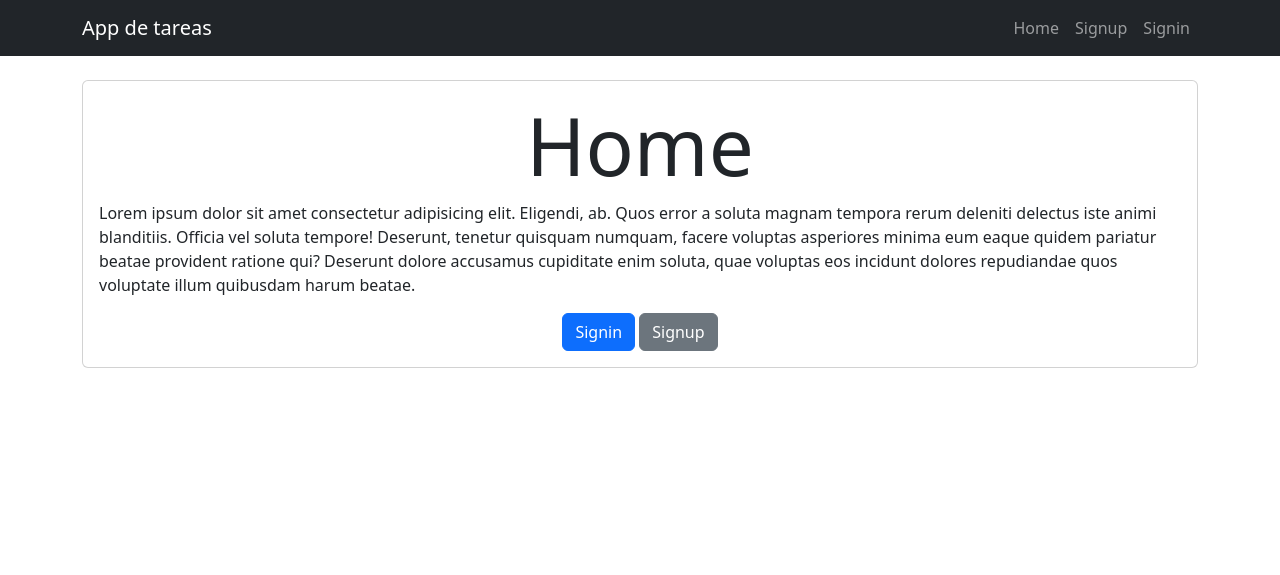
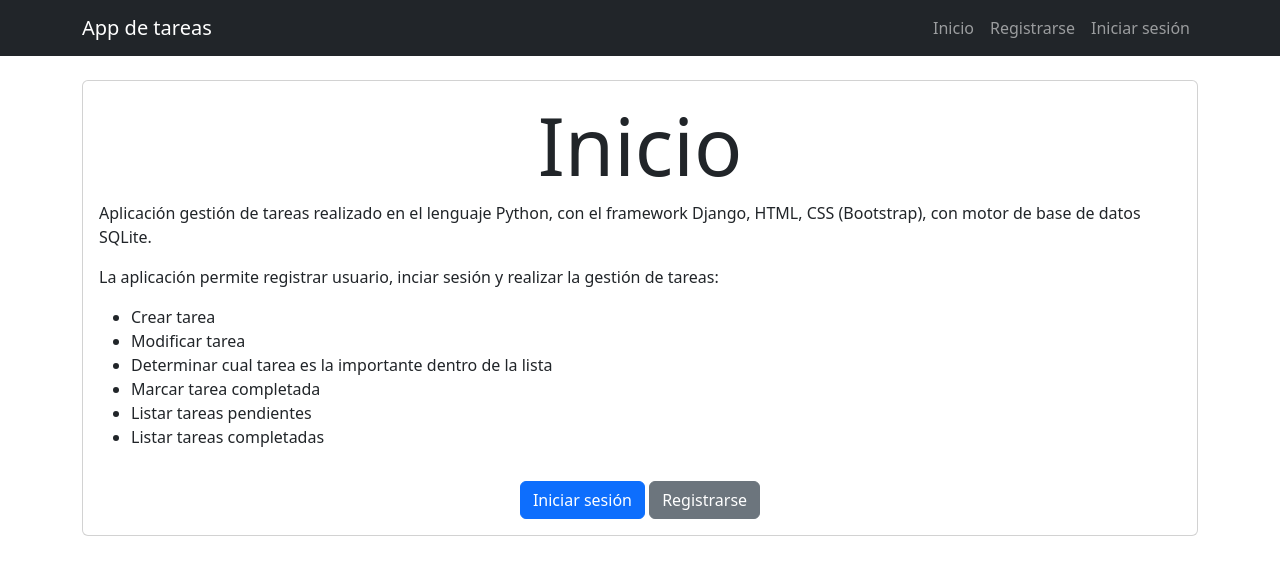
Before and after one commit to enridami/simple_crud, a Django app: page / in a window 1280 px wide. Shown: the top 575 px of the page. Run offline with Django 5.2, Linux system fonts and the light colour scheme.

Commit message:
Fix templates

```diff
--- a/tasks/templates/base.html
+++ b/tasks/templates/base.html
@@ -3,7 +3,7 @@
 <head>
     <meta charset="UTF-8">
     <meta name="viewport" content="width=device-width, initial-scale=1.0">
-    <title>Django CRUD Application</title>
+    <title>App tareas</title>
     <link rel="stylesheet" href="https://cdn.jsdelivr.net/npm/bootstrap@5.3.8/dist/css/bootstrap.min.css">
 </head>
 <body>
@@ -17,35 +17,35 @@
             <div class="collapse navbar-collapse" id="navbarNav">
                 <ul class="navbar-nav ms-auto">
                     <li class="nav-item">
-                        <a class="nav-link" href="/">Home</a>
+                        <a class="nav-link" href="/">Inicio</a>
                     </li>
 
                     {% if user.is_authenticated %}
 
                     <li class="nav-item">
-                        <a class="nav-link" href="/tasks">Tasks</a>
+                        <a class="nav-link" href="/tasks">Tareas</a>
                     </li class="nav-item">
 
                     <li class="nav-item">
-                        <a class="nav-link" href="{% url 'tasks_completed' %}">Tasks completed</a>
+                        <a class="nav-link" href="{% url 'tasks_completed' %}">Tareas completadas</a>
                     </li>
 
                     <li class="nav-item">
-                        <a class="nav-link" href="/tasks/create">Create task</a>
+                        <a class="nav-link" href="/tasks/create">Crear tarea</a>
                     </li>
 
                     {% endif %}
 
                     {% if user.is_authenticated %}
                     <li class="nav-item">
-                        <a class="nav-link" href="/logout">Logout</a>
+                        <a class="nav-link" href="/logout">Cerrar sesión</a>
                     </li>
                     {% else %}
                     <li class="nav-item">
-                        <a class="nav-link" href="/signup">Signup</a>
+                        <a class="nav-link" href="/signup">Registrarse</a>
                     </li>
                     <li class="nav-item">
-                        <a class="nav-link" href="/signin">Signin</a>
+                        <a class="nav-link" href="/signin">Iniciar sesión</a>
                     </li>
                     {% endif %}
                 </ul>
--- a/tasks/templates/home.html
+++ b/tasks/templates/home.html
@@ -5,19 +5,30 @@
 
 <main class="container" py-5>
     <section class="card card-body mt-4">
-        <h1 class="display-1 text-center">Home</h1>
+        <h1 class="display-1 text-center">Inicio</h1>
         <p>
-            Lorem ipsum dolor sit amet consectetur adipisicing elit. Eligendi, ab. Quos error a soluta magnam tempora rerum deleniti delectus iste animi blanditiis. Officia vel soluta tempore! Deserunt, tenetur quisquam numquam, facere voluptas asperiores minima eum eaque quidem pariatur beatae provident ratione qui? Deserunt dolore accusamus cupiditate enim soluta, quae voluptas eos incidunt dolores repudiandae quos voluptate illum quibusdam harum beatae.
+            Aplicación gestión de tareas realizado en el lenguaje Python, con el framework Django, HTML, CSS (Bootstrap), con motor de base de datos SQLite.
+        </p>
+        <p>
+            La aplicación permite registrar usuario, inciar sesión y realizar la gestión de tareas:
+            <ul>
+                <li>Crear tarea</li>
+                <li>Modificar tarea</li>
+                <li>Determinar cual tarea es la importante dentro de la lista</li>
+                <li>Marcar tarea completada</li>
+                <li>Listar tareas pendientes</li>
+                <li>Listar tareas completadas</li>
+            </ul>
         </p>
 
 
         <div class="text-center">
             <a class="btn btn-primary" href="/signin/">
-                Signin
+                Iniciar sesión
             </a>
 
             <a class="btn btn-secondary" href="/signup">
-                Signup
+                Registrarse
             </a>
         </div>
 
--- a/tasks/templates/tasks.html
+++ b/tasks/templates/tasks.html
@@ -4,7 +4,7 @@
 <main class="container">
     <div class="row">
         <div class="col-md-6 offset-md-3">
-            <h1 class="text-center display-3 py-5">Tasks Pending</h1>
+            <h1 class="text-center display-3 py-5">Lista de tareas</h1>
             <ul class="list-group">
                 {% for task in tasks %}
                     <a class="list-group-item" href="{% url 'task_detail' task.id %}">
```
Also changed, not shown: tasks/templates/signin.html (+6 -6 lines), tasks/templates/signup.html (+6 -6 lines), db.sqlite3.
